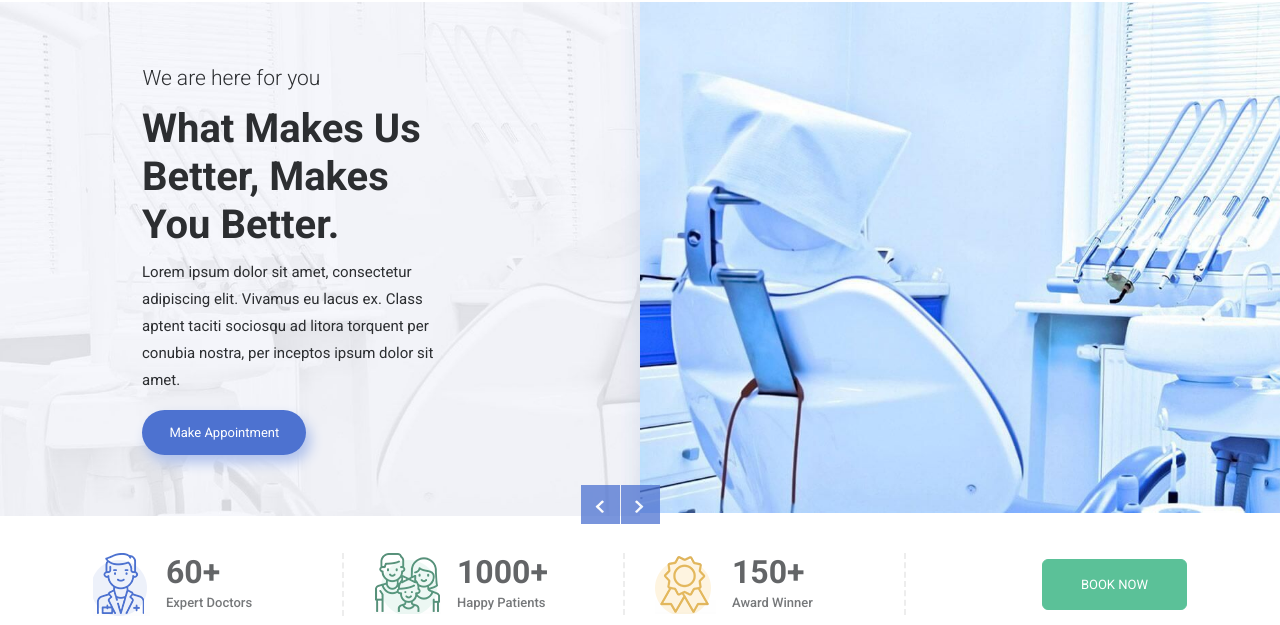
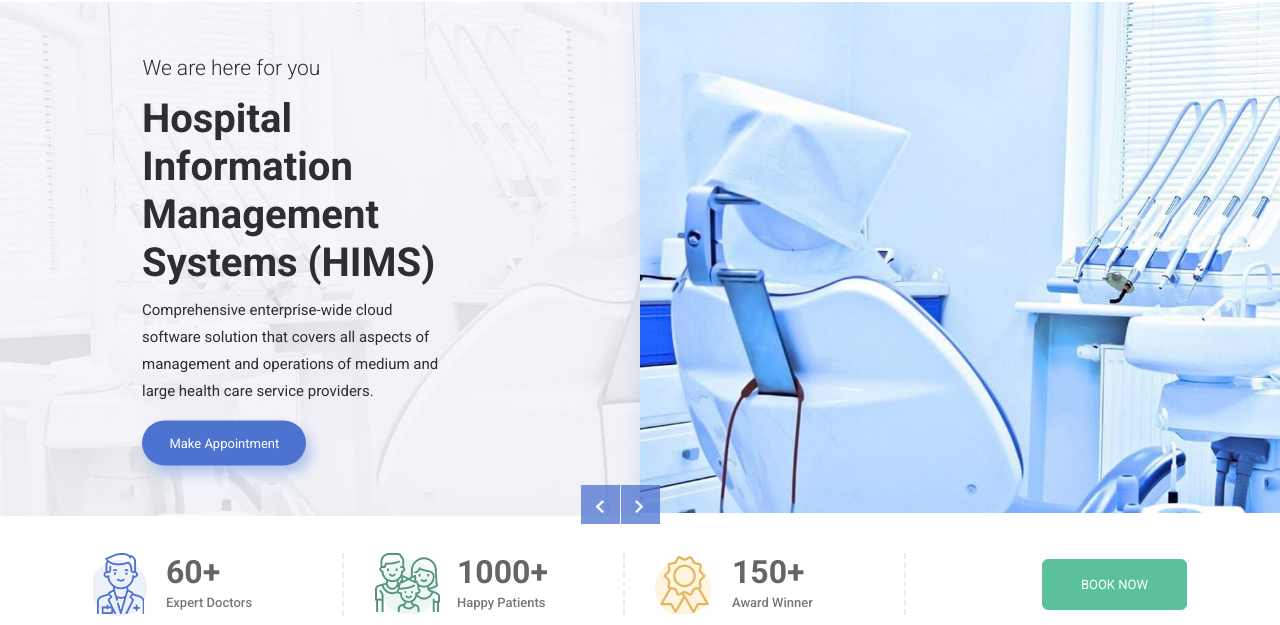
Before and after one commit to sajida2406/ecarehands, a plain HTML site: page index.html in a window 1280 px wide. Shown: the part 175-800 px from the top of the page. Drawn offline with Linux system fonts and the light colour scheme.

Commit message:
Update index.html

```diff
--- a/index.html
+++ b/index.html
@@ -96,8 +96,8 @@
 
                         <div class="main-title slider-text-wrap">
                             <span>We are here for you</span>
-                            <h1>What Makes Us Better, Makes <br> You Better.</h1>
-                            <p>Lorem ipsum dolor sit amet, consectetur adipiscing elit. Vivamus eu lacus ex. Class aptent taciti sociosqu ad litora torquent per conubia nostra, per inceptos ipsum dolor sit amet.</p>
+                            <h1>Hospital Information Management Systems (HIMS)</h1>
+                            <p>Comprehensive enterprise-wide cloud software solution that covers all aspects of management and operations of medium and large health care service providers.</p>
                             <a href="#" class="btn btn-primary">Make Appointment</a>
 
                         </div>
```
